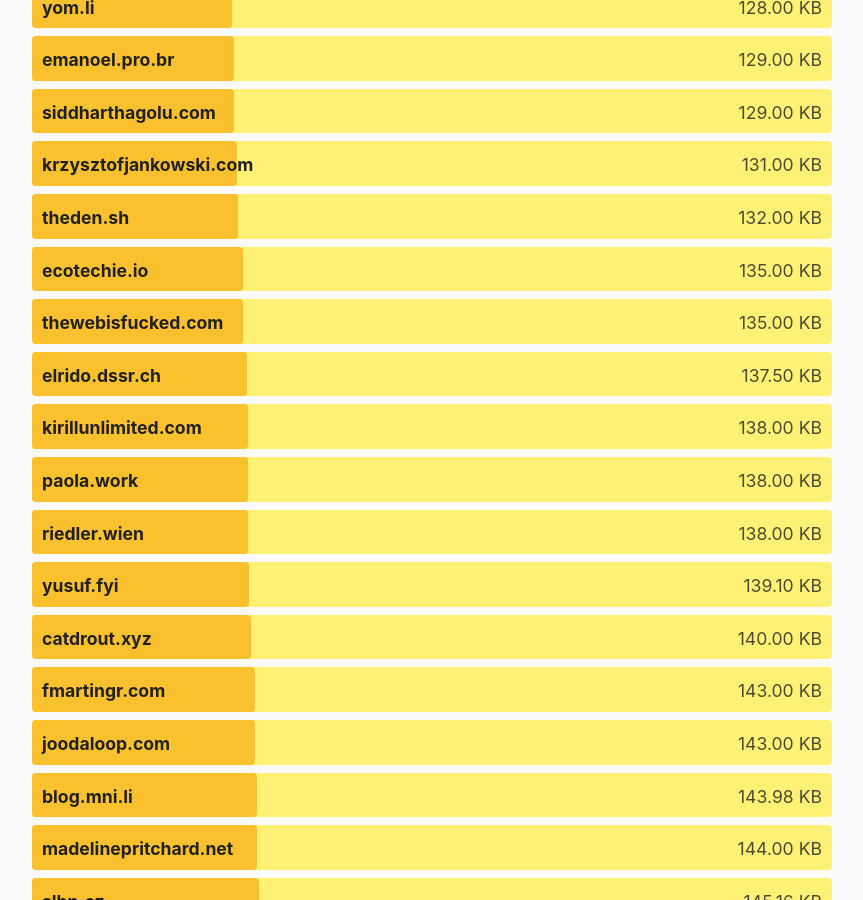
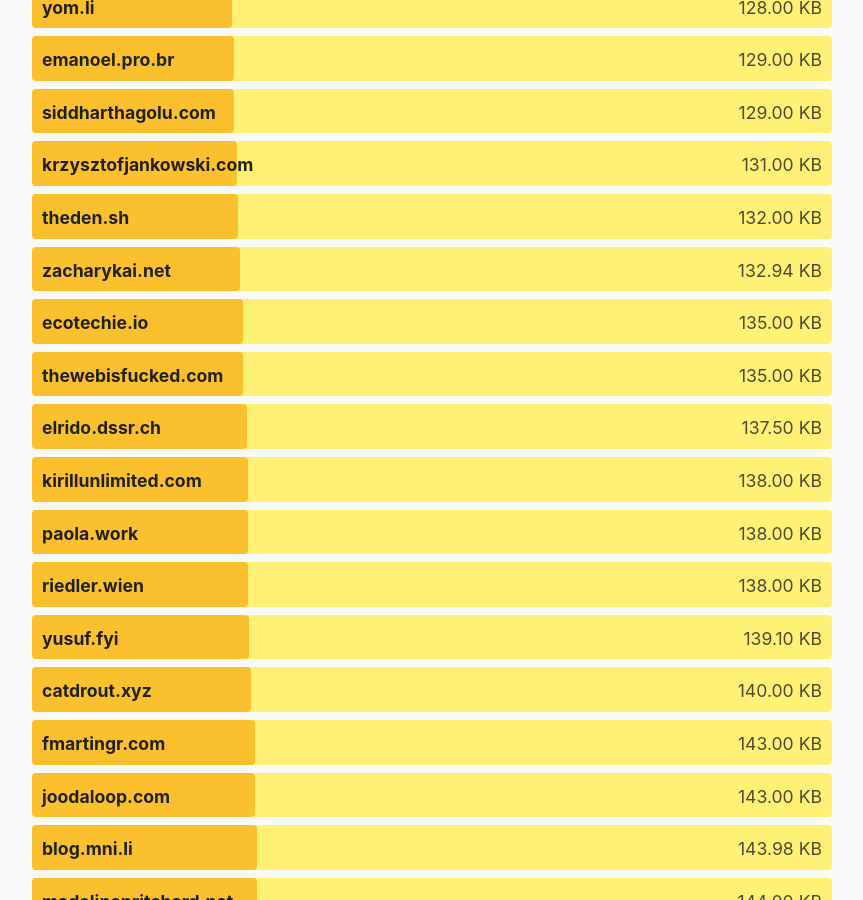
Before and after one commit to kevquirk/512kb.club, a Jekyll site: the page built from index.md, in a window 1280 px wide and 900 px high, scrolled down 29047 px. Shown: the whole window, without its empty margins (208-1071 px from the left). Built offline with Jekyll 4.4.1, drawn with Linux system fonts in a browser that asks for light colours.

Commit message:
Add zacharykai.net

```diff
--- a/_data/sites.yml
+++ b/_data/sites.yml
@@ -4088,6 +4088,11 @@
   size: 255
   last_checked: 2022-10-28
 
+- domain: zacharykai.net
+  url: http://zacharykai.net
+  size: 132.94
+  last_checked: 2024-07-23
+
 - domain: zagura.one
   url: https://zagura.one
   size: 47.39
```
